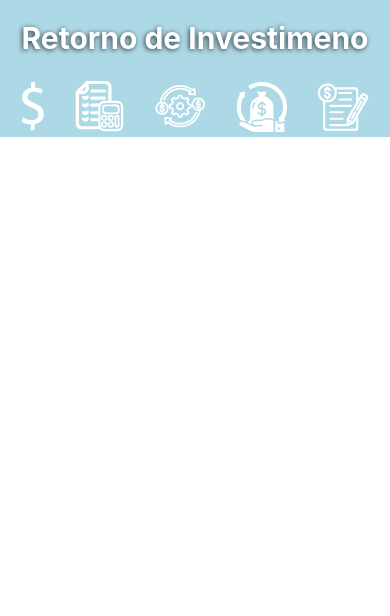
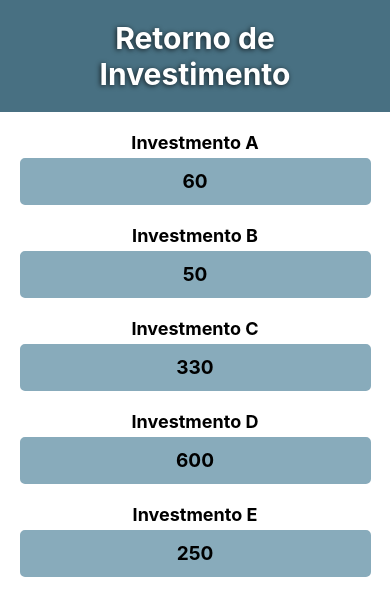
Before and after one commit to ICEI-PUC-Minas-PMV-ADS/ads-2024-1-e3-proj-mov-t8-pmv-ads-2024-1-e3-proj-printpro-wizard, a React Native app in the folder print-pro/: screen /PagRetorno in a window 390 px wide. Shown: the top 616 px of the page. Built offline with nearby package versions, Linux system fonts and the light colour scheme.

Commit message:
pagRetorno update

```diff
--- a/print-pro/src/pages/PagRetorno.js
+++ b/print-pro/src/pages/PagRetorno.js
@@ -1,36 +1,80 @@
 import React from "react";
 import { View, Text, StyleSheet } from 'react-native';
-import Footer from './Footer/index';
-
 
 const PagRetorno = () => {
+  const results = [
+    { label: "Investmento A", value: calculateInvestmentA() },
+    { label: "Investmento B", value: calculateInvestmentB() },
+    { label: "Investmento C", value: calculateInvestmentC() },
+    { label: "Investmento D", value: calculateInvestmentD() },
+    { label: "Investmento E", value: calculateInvestmentE() },
+  ];
+
   return (
     <View style={styles.container}>
-      <Text style={styles.text}>Retorno de Investimeno</Text>
-      <Footer/>
+      <Text style={styles.headerText}>Retorno de Investimento</Text>
+      {results.map((result, index) => (
+        <View key={index} style={styles.boxContainer}>
+          <Text style={styles.labelText}>{result.label}</Text>
+          <View style={styles.box}>
+            <Text style={styles.boxText}>{result.value}</Text>
+          </View>
+        </View>
+      ))}
     </View>
   );
-}
+};
+
+const calculateInvestmentA = () => 400 * 0.15;
+const calculateInvestmentB = () => 200 * 0.25;
+const calculateInvestmentC = () => 300 * 1.1;
+const calculateInvestmentD = () => 400 * 1.5;
+const calculateInvestmentE = () => 500 / 2.0;
 
 const styles = StyleSheet.create({
   container: {
     flex: 1,
     alignItems: 'center',
     justifyContent: 'flex-start',
-    backgroundColor: 'white'
+    backgroundColor: 'white',
   },
-  text: {
+  headerText: {
     fontSize: 30,
     fontWeight: 'bold',
-    backgroundColor: '#ADD8E6',
+    backgroundColor: '#487082',
     padding: 20,
     width: '100%',
     color: 'white',
-    outline: 'black',
     textAlign: 'center',
     textShadowColor: 'rgba(0,0,0, 0.75)',
     textShadowOffset: { width: -1, height: 1},
-    textShadowRadius: 5
+    textShadowRadius: 5,
+    marginBottom: 20
+  },
+  boxContainer: {
+    width: '90%',
+    marginBottom: 20, // Adds space between the label and next box container
+    alignItems: 'center'
+  },
+  labelText: {
+    fontSize: 18,
+    fontWeight: 'bold',
+    color: 'black',
+    marginBottom: 5 // Adds space between label and box
+  },
+  box: {
+    width: '100%',
+    padding: 10,
+    backgroundColor: '#88ABBB',
+    borderColor: '#88ABBB',
+    borderWidth: 2,
+    borderRadius: 5,
+    alignItems: 'center'
+  },
+  boxText: {
+    fontSize: 19,
+    fontWeight: 'bold',
+    color: 'black'
   }
 });
 
```
